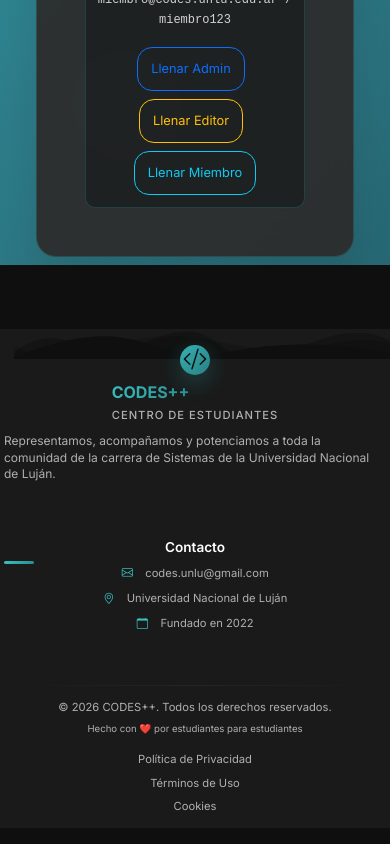
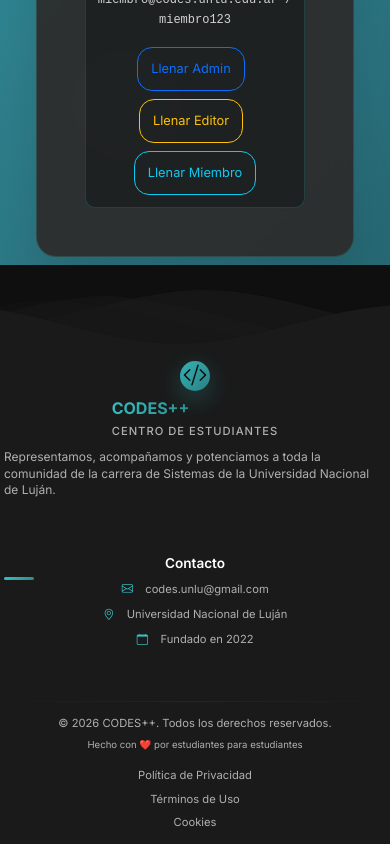
Before and after one commit to rizzofs/webcodes-deploy, a React (Vite) app: page /login in a window 390 px wide. Shown: the part 910-1754 px from the top of the page. Built offline with nearby package versions, Linux system fonts and the light colour scheme; no server answers.

Commit message:
feat: mejorar el diseño del footer con animaciones de olas y ajustes de estilo responsivo

```diff
--- a/src/components/Footer.css
+++ b/src/components/Footer.css
@@ -1,43 +1,95 @@
 /* Modern Footer Styles */
 .footer-modern {
-  background: var(--secondary, #1a1a1a);
+  --footer-bg: var(--secondary, #1a1a1a);
+  background: var(--footer-bg);
   color: var(--text, #ffffff);
   position: relative;
-  overflow: hidden;
-  margin-top: 4rem;
+  margin-top: 8rem; /* Increased to accommodate wave */
+  overflow: visible; /* Allow wave to overflow top */
+  z-index: 10;
 }
 
-/* Animated Wave */
-.footer-wave {
+/* Animated Waves */
+.waves-container {
   position: absolute;
   top: 0;
   left: 0;
   width: 100%;
-  height: 120px;
   overflow: hidden;
   line-height: 0;
-  transform: rotate(180deg);
+  transform: translateY(-99%); /* Sit on top of the footer */
+  z-index: 10;
 }
 
-.footer-wave svg {
+.waves {
   position: relative;
   display: block;
-  width: calc(100% + 1.3px);
-  height: 120px;
-  animation: wave 8s ease-in-out infinite;
+  width: 100%;
+  height: 100px;
+  min-height: 100px;
+  max-height: 150px;
 }
 
-.footer-wave path {
-  fill: var(--background, #ffffff);
+/* Wave Animation */
+.parallax > use {
+  animation: move-forever 25s cubic-bezier(.55,.5,.45,.5) infinite;
+  fill: var(--footer-bg);
 }
 
-@keyframes wave {
-  0%, 100% {
-    transform: translateX(0);
+.parallax > use:nth-child(1) {
+  animation-delay: -2s;
+  animation-duration: 7s;
+  opacity: 0.7;
+}
+
+.parallax > use:nth-child(2) {
+  animation-delay: -3s;
+  animation-duration: 10s;
+  opacity: 0.5;
+}
+
+.parallax > use:nth-child(3) {
+  animation-delay: -4s;
+  animation-duration: 13s;
+  opacity: 0.3;
+}
+
+.parallax > use:nth-child(4) {
+  animation-delay: -5s;
+  animation-duration: 20s;
+  opacity: 1;
+}
+
+@keyframes move-forever {
+  0% {
+   transform: translate3d(-90px,0,0);
   }
-  50% {
-    transform: translateX(-25px);
+  100% {
+    transform: translate3d(85px,0,0);
   }
+}
+
+/* Mobile responsive adjustments for waves */
+@media (max-width: 768px) {
+  .waves {
+    height: 60px;
+    min-height: 60px;
+  }
+  .footer-modern {
+    margin-top: 5rem;
+  }
+}
+
+/* Ensure particles don't spill out */
+.footer-particles {
+  position: absolute;
+  top: 0;
+  left: 0;
+  width: 100%;
+  height: 100%;
+  overflow: hidden;
+  pointer-events: none;
+  z-index: 0;
 }
 
 /* Main Footer Content */
--- a/src/components/Footer.jsx
+++ b/src/components/Footer.jsx
@@ -7,11 +7,18 @@
 
   return (
     <footer className="footer-modern">
-      <div className="footer-wave">
-        <svg viewBox="0 0 1200 120" preserveAspectRatio="none">
-          <path d="M0,0V46.29c47.79,22.2,103.59,32.17,158,28,70.36-5.37,136.33-33.31,206.8-37.5C438.64,32.43,512.34,53.67,583,72.05c69.27,18,138.3,24.88,209.4,13.08,36.15-6,69.85-17.84,104.45-29.34C989.49,25,1113-14.29,1200,52.47V0Z" opacity=".25"></path>
-          <path d="M0,0V15.81C13,36.92,27.64,56.86,47.69,72.05,99.41,111.27,165,111,224.58,91.58c31.15-10.15,60.09-26.07,89.67-39.8,40.92-19,84.73-46,130.83-49.67,36.26-2.85,70.9,9.42,98.6,31.56,31.77,25.39,62.32,62,103.63,73,40.44,10.79,81.35-6.69,119.13-24.28s75.16-39,116.92-43.05c59.73-5.85,113.28,22.88,168.9,38.84,30.2,8.66,59,6.17,87.09-7.5,22.43-10.89,48-26.93,60.65-49.24V0Z" opacity=".5"></path>
-          <path d="M0,0V5.63C149.93,59,314.09,71.32,475.83,42.57c43-7.64,84.23-20.12,127.61-26.46,59-8.63,112.48,12.24,165.56,35.4C827.93,77.22,886,95.24,951.2,90c86.53-7,172.46-45.71,248.8-84.81V0Z"></path>
+      <div className="waves-container">
+        <svg className="waves" xmlns="http://www.w3.org/2000/svg" xmlnsXlink="http://www.w3.org/1999/xlink"
+        viewBox="0 24 150 28" preserveAspectRatio="none" shapeRendering="auto">
+          <defs>
+            <path id="gentle-wave" d="M-160 44c30 0 58-18 88-18s 58 18 88 18 58-18 88-18 58 18 88 18 v44h-352z" />
+          </defs>
+          <g className="parallax">
+            <use xlinkHref="#gentle-wave" x="48" y="0" fill="rgba(26, 26, 26, 0.7)" />
+            <use xlinkHref="#gentle-wave" x="48" y="3" fill="rgba(26, 26, 26, 0.5)" />
+            <use xlinkHref="#gentle-wave" x="48" y="5" fill="rgba(26, 26, 26, 0.3)" />
+            <use xlinkHref="#gentle-wave" x="48" y="7" fill="#1a1a1a" />
+          </g>
         </svg>
       </div>
 
```
